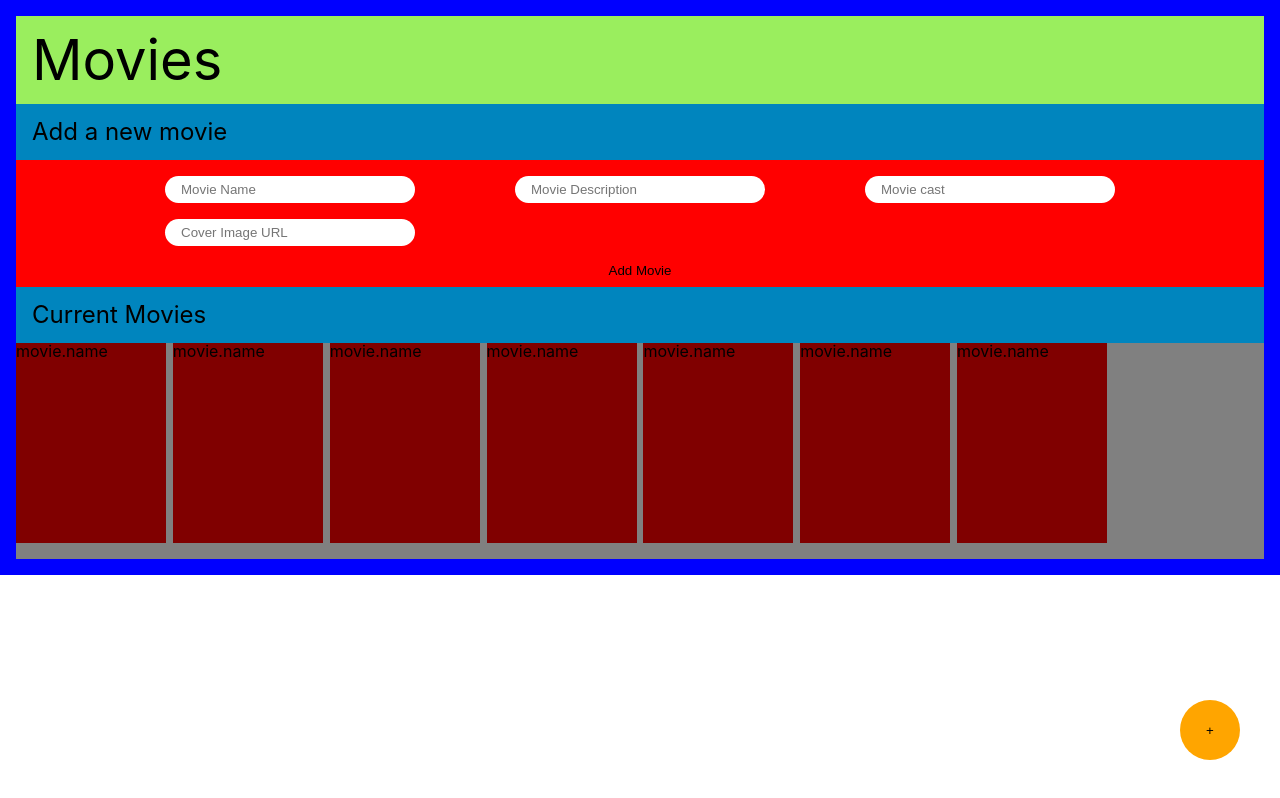
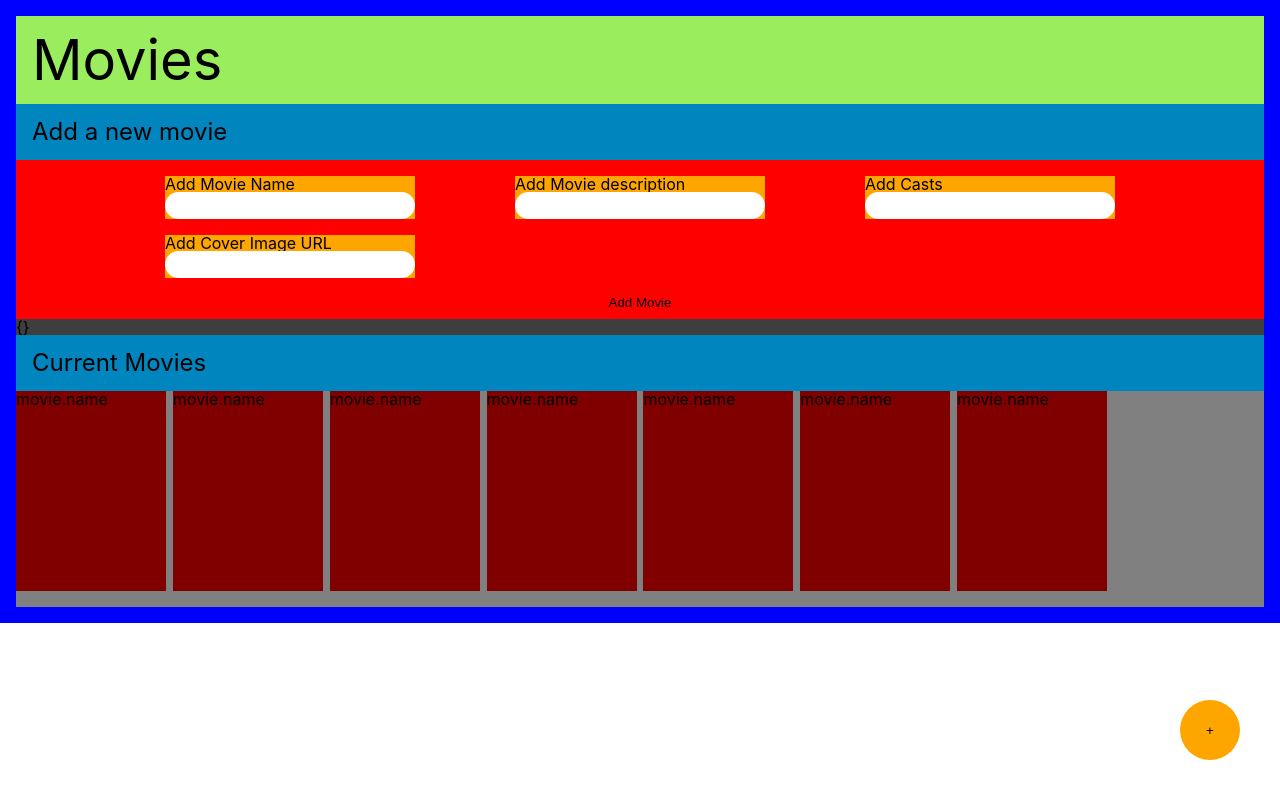
Before and after one commit to GlennAntonySheen/cineplex, a React (Create React App) app: page / in a window 1280 px wide. Built offline with nearby package versions, Linux system fonts and the light colour scheme.

Commit message:
🏗️ ported form validation from formik to react-form-hook

```diff
--- a/package.json
+++ b/package.json
@@ -9,6 +9,7 @@
     "formik": "^2.2.9",
     "react": "^18.2.0",
     "react-dom": "^18.2.0",
+    "react-hook-form": "^7.40.0",
     "react-router-dom": "^6.4.4",
     "react-scripts": "5.0.1",
     "styled-components": "^5.3.6",
--- a/src/components/movies/index.jsx
+++ b/src/components/movies/index.jsx
@@ -3,6 +3,8 @@ import styled from 'styled-components'
 import { ContentWrapper, PageHeader, MiniHeader, SpeedDialButton } from '../common'
 import { useFormik, Field, Form } from 'formik';
 import * as Yup from 'yup';
+import { useForm } from "react-hook-form";
+
 
 const AddMovieContainer = styled.form`
     background-color: red;
@@ -24,9 +26,16 @@ const NewMovieDetais = styled.div`
     }
 `;
 
-// const NewMovieDetais = styled.input`
-//     background-color: red;
-// `;
+const Detailsfield = styled.div`
+    display: grid;
+
+    background-color: orange;
+
+    span {
+        text-align: end;
+        background-color: green;
+    }
+`;
 
 const AddMovieButton = styled.button`
     height: 25px;
@@ -65,87 +74,75 @@ export default function Movies(props) {
     const movies = [{ name: 'abc', },
     { name: 'abc', }, { name: 'abc', }, { name: 'abc', }, { name: 'abc', }, { name: 'abc', }, { name: 'abc', }, { name: 'abc', },
     ]
+    const { register, handleSubmit, watch, formState: { errors } } = useForm({
+        mode: "all"
+      });
+    const onSubmit = (data) => {
+        console.log("🚀 ~ file: index.jsx:72 ~ onSubmit ~ data", data)
 
-    const formik = useFormik({
-        initialValues: {
-            name: "",
-            desc: "",
-            cast: "",
-            picture: "",
-        },
-        validationSchema: Yup.object ({
-            name: Yup.string()
-            .trim()
-            .required('Movie name is required'),
-            desc: Yup.string()
-            .trim()
-            .required('Movie description is required'),
-            cast: Yup.string()
-            .trim()
-            .required('Movie cast is required'),
-            picture: Yup.string()
-            .trim()
-            .matches(
-                /((https?):\/\/)?(www.)?[a-z0-9]+(\.[a-z]{2,}){1,3}(#?\/?[a-zA-Z0-9#]+)*\/?(\?[a-zA-Z0-9-_]+=[a-zA-Z0-9-%]+&?)?$/,
-                'Enter correct url!'
-            )
-            .required('Movie Cover Image URL is required'),
-        }),
-        onSubmit: (value) => {
-            console.log(value)
-            return fetch('mongodb://localhost:27017/cineplex.movies', {
-                method: 'POST',
-                body: JSON.stringify(value),
-                headers: {
-                    'Content-Type': 'application/json'
-                },
-            })
-            .then(res => res.json())
-            .then(data => console.log(data));
-        },
-        handleChange: (value) => {
-            console.log("someing")
     }
+    const onErrors = errors => console.log(errors);
 
-    })
-    console.log(formik.values)
+
 
     return <ContentWrapper>
         <PageHeader>Movies</PageHeader>
-        {addMovieContainer && <AddMovieContainer onSubmit={formik.handleSubmit}>
+        {addMovieContainer && <AddMovieContainer onSubmit={handleSubmit(onSubmit, onErrors)}>
             <MiniHeader>Add a new movie</MiniHeader>
             <NewMovieDetais>
+                <Detailsfield>
+                    <label>Add Movie Name</label>
                     <input
                         name="name"
                         type="text"
-                    placeholder="Movie Name"
-                    values={formik.values.name}
-                    onChange={formik.handleChange}
+                        {...register("name", {
+                            validate: value => value.trim() !== "" || "Please Enter a Movie Name"
+                        })}
                     />
+                    {errors.name && <span>{errors.name.message}</span>}
+                </Detailsfield>
+                <Detailsfield>
+                    <label>Add Movie description</label>
                     <input
                         name="desc"
                         type="text"
-                    placeholder="Movie Description"
-                    values={formik.values.desc}
-                    onChange={formik.handleChange}
+                        {...register("desc", {
+                            validate: value => value.trim() !== "" || "Please Enter a Movie description"
+                        })}
                     />
+                    {errors.desc && <span>{errors.desc.message}</span>}
+                </Detailsfield>
+                <Detailsfield>
+                    <label>Add Casts</label>
                     <input
                         name="cast"
                         type="text"
-                    placeholder="Movie cast"
-                    values={formik.values.cast}
-                    onChange={formik.handleChange}
+                        {...register("cast", {
+                            validate: value => value.trim() !== "" || "Please Enter Cast of the Movie"
+                        })}
                     />
+                    {errors.cast && <span>{errors.cast.message}</span>}
+                </Detailsfield>
+                <Detailsfield>
+                    <label>Add Cover Image URL</label>
                     <input
-                    name="picture"
+                        name="pictureURL"
                         type="text"
-                    placeholder="Cover Image URL"
-                    values={formik.values.picture}
-                    onChange={formik.handleChange}
+                        {...register("pictureURL", {
+                            pattern: {
+                                value: "https?:\/\/(www\.)?[-a-zA-Z0-9@:%._\+~#=]{1,256}\.[a-zA-Z0-9()]{1,6}\b([-a-zA-Z0-9()@:%_\+.~#?&//=]*)"
+                                ,
+                                message: "Please Enter Movie Cover URL"
+                            }
+                        })}
                     />
+                    {errors.pictureURL && <span>{errors.pictureURL.message}</span>}
+                </Detailsfield>
             </NewMovieDetais>
             <AddMovieButton type="submit">Add Movie</AddMovieButton>
         </AddMovieContainer>}
+        <pre>{JSON.stringify(watch(), null, 2)}</pre>
+        {/* <pre>{JSON.stringify(errors, null, 2)}</pre> */}
         <MiniHeader>Current Movies</MiniHeader>
         <CurrentMovieList>
             <CurrentMovie>{'movie.name'}</CurrentMovie>
@@ -161,9 +158,10 @@ export default function Movies(props) {
         </CurrentMovieList>
         <SpeedDialButton onClick={() => {
             setAddMovieContainer(!addMovieContainer)
-            formik.handleReset()
+            console.log(watch("example"));
+
         }}>+</SpeedDialButton>
     </ContentWrapper>
 }
 
-// name, cast, img, desc
+// name, cast, img, desc===
```
Also changed, not shown: 1 other file (tests, documents, lock files or other folders). Lines whose indentation alone changed are shown as unchanged.
